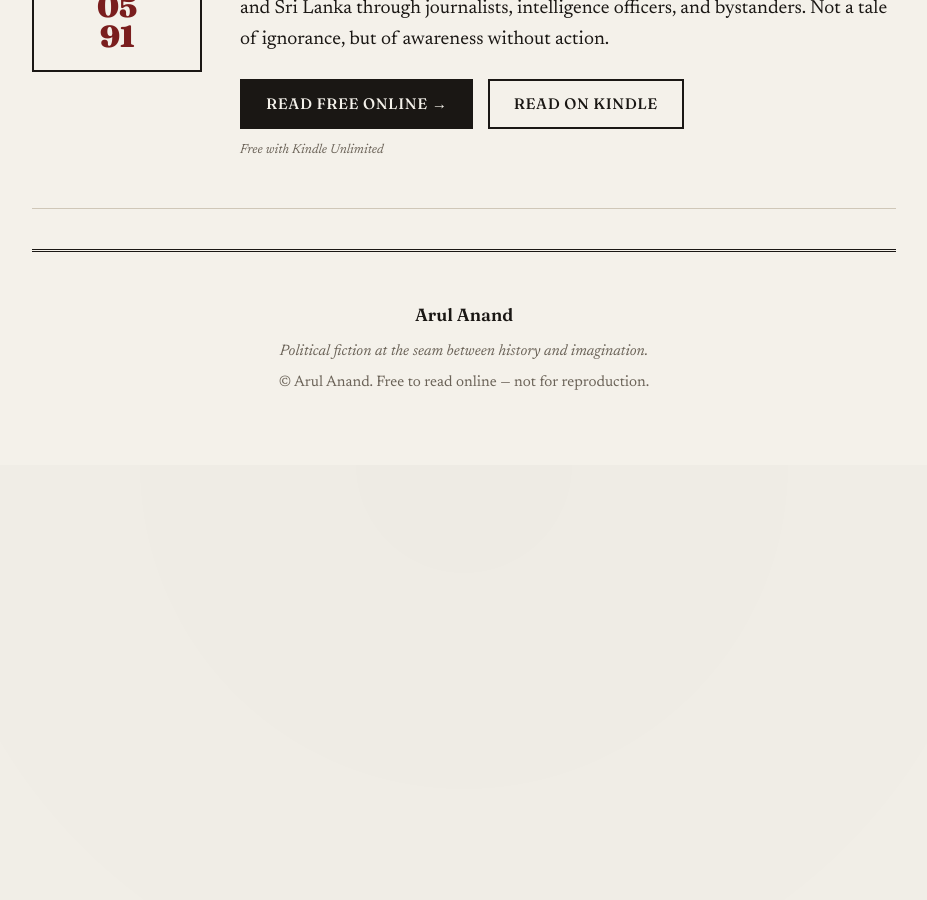
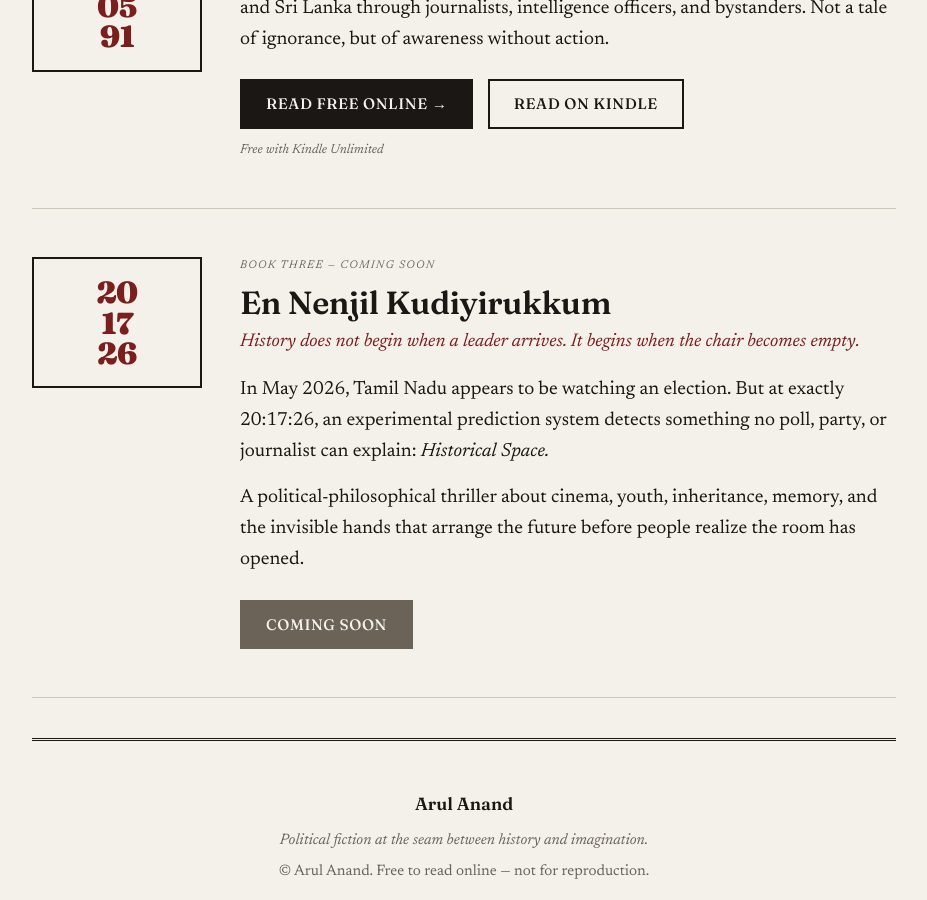
Before and after one commit to i-m-arul/books, a Jekyll site: the page built from index.html, in a window 1280 px wide and 900 px high, scrolled down 1598 px. Shown: the whole window, without its empty margins (176-1103 px from the left). Built offline with Jekyll 4.4.1, drawn with Linux system fonts in a browser that asks for light colours; before the commit the page ends 2063 px from its top, so only the background shows below that.

Commit message:
Add 20.17.26: En Nenjil Kudiyirukkum as coming soon — page, homepage entry, nav link

```diff
--- a/_layouts/default.html
+++ b/_layouts/default.html
@@ -48,6 +48,7 @@ footer{text-align:center;padding:2rem 1.5rem;color:var(--muted);
   <nav>
     <a href="{{ site.baseurl }}/31-10-84/">31.10.84</a>
     <a href="{{ site.baseurl }}/21-05-91/">21.05.91</a>
+    <a href="{{ site.baseurl }}/20-17-26/" style="opacity:0.55">20.17.26</a>
   </nav>
 </header>
 {{ content }}
--- a/index.html
+++ b/index.html
@@ -103,6 +103,20 @@
       </div>
     </article>
 
+    <article class="book">
+      <div class="cover-col">
+        <div class="date-tag">20<br>17<br>26</div>
+      </div>
+      <div>
+        <span class="book-num">Book Three — Coming Soon</span>
+        <h2>En Nenjil Kudiyirukkum</h2>
+        <p class="tagline">History does not begin when a leader arrives. It begins when the chair becomes empty.</p>
+        <p>In May 2026, Tamil Nadu appears to be watching an election. But at exactly 20:17:26, an experimental prediction system detects something no poll, party, or journalist can explain: <em>Historical Space.</em></p>
+        <p>A political-philosophical thriller about cinema, youth, inheritance, memory, and the invisible hands that arrange the future before people realize the room has opened.</p>
+        <a class="read-btn" href="{{ site.baseurl }}/20-17-26/" style="background:var(--faded);cursor:default">Coming Soon</a>
+      </div>
+    </article>
+
   </section>
 
   <footer>
```
Also changed, not shown: 20-17-26/index.md (added, +52 -0 lines).
